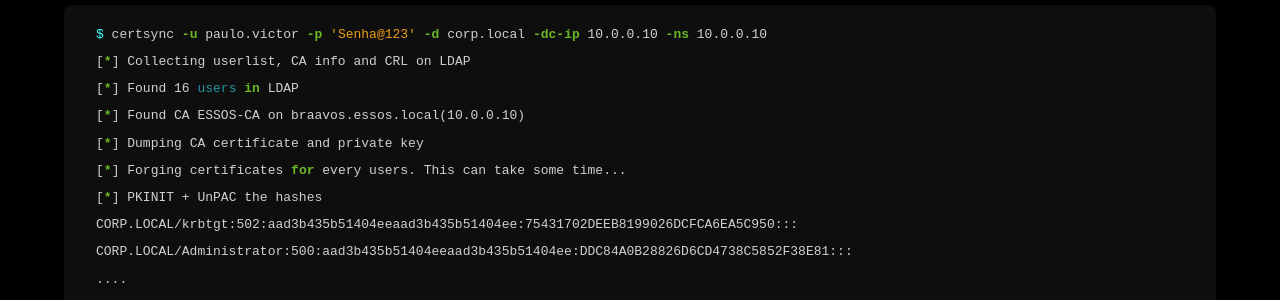
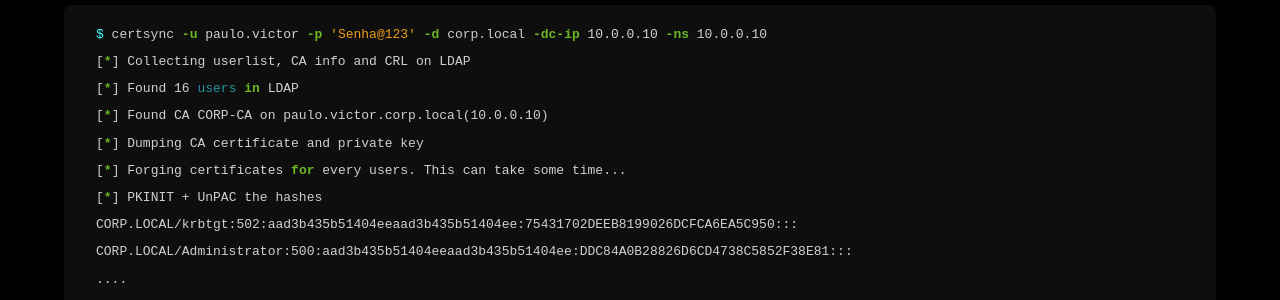
Before and after one commit to inferigang/inferigang.github.io, a Jekyll site: the page built from _posts/2025-01-11-adcs-en.md, in a window 1280 px wide and 900 px high, scrolled down 11963 px. Shown: the part 152-452 px from the top of the window. Built offline with Jekyll 4.4.1, drawn with Linux system fonts in a browser that asks for light colours; some web fonts are replaced; comment, search, counter and statistics services are not loaded.

Commit message:
Update 2025-01-11-adcs-en.md

```diff
--- a/_posts/2025-01-11-adcs-en.md
+++ b/_posts/2025-01-11-adcs-en.md
@@ -421,7 +421,7 @@ Let's reproduce this in the lab. I will be using my user, which is an administra
 $ certsync -u paulo.victor -p 'Senha@123' -d corp.local -dc-ip 10.0.0.10 -ns 10.0.0.10
 [*] Collecting userlist, CA info and CRL on LDAP
 [*] Found 16 users in LDAP
-[*] Found CA ESSOS-CA on braavos.essos.local(10.0.0.10)
+[*] Found CA CORP-CA on paulo.victor.corp.local(10.0.0.10)
 [*] Dumping CA certificate and private key
 [*] Forging certificates for every users. This can take some time...
 [*] PKINIT + UnPAC the hashes
```
